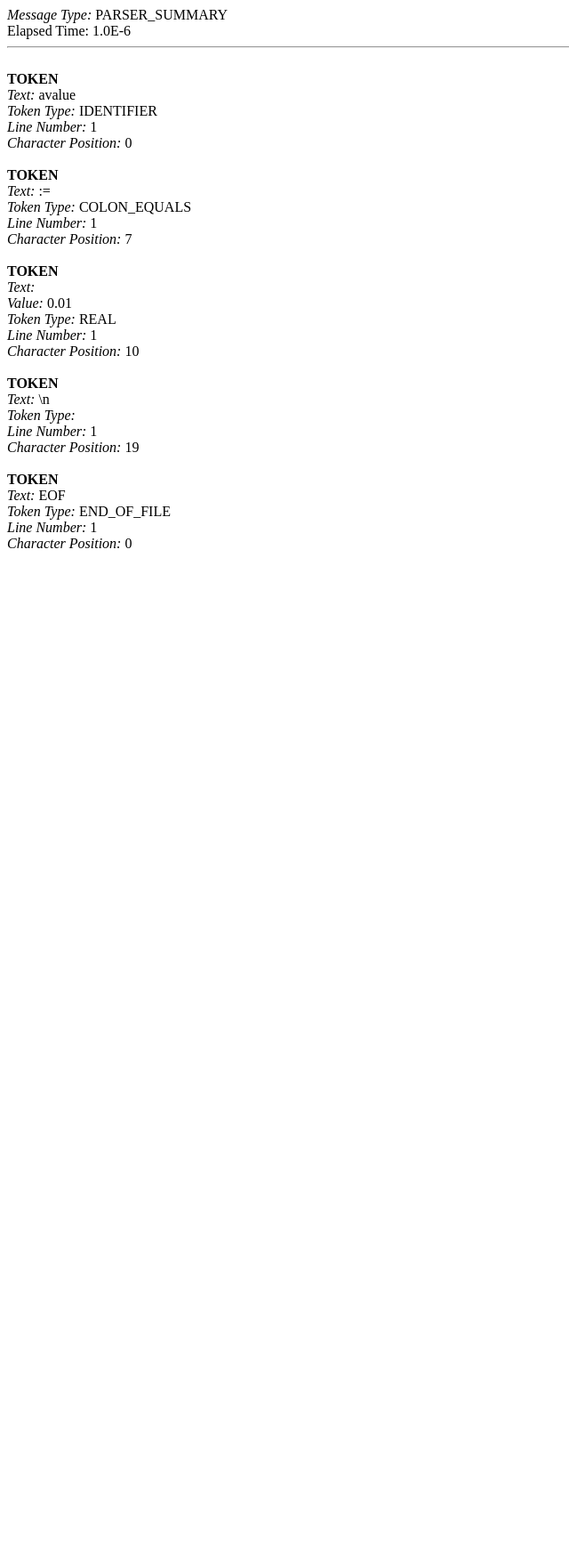
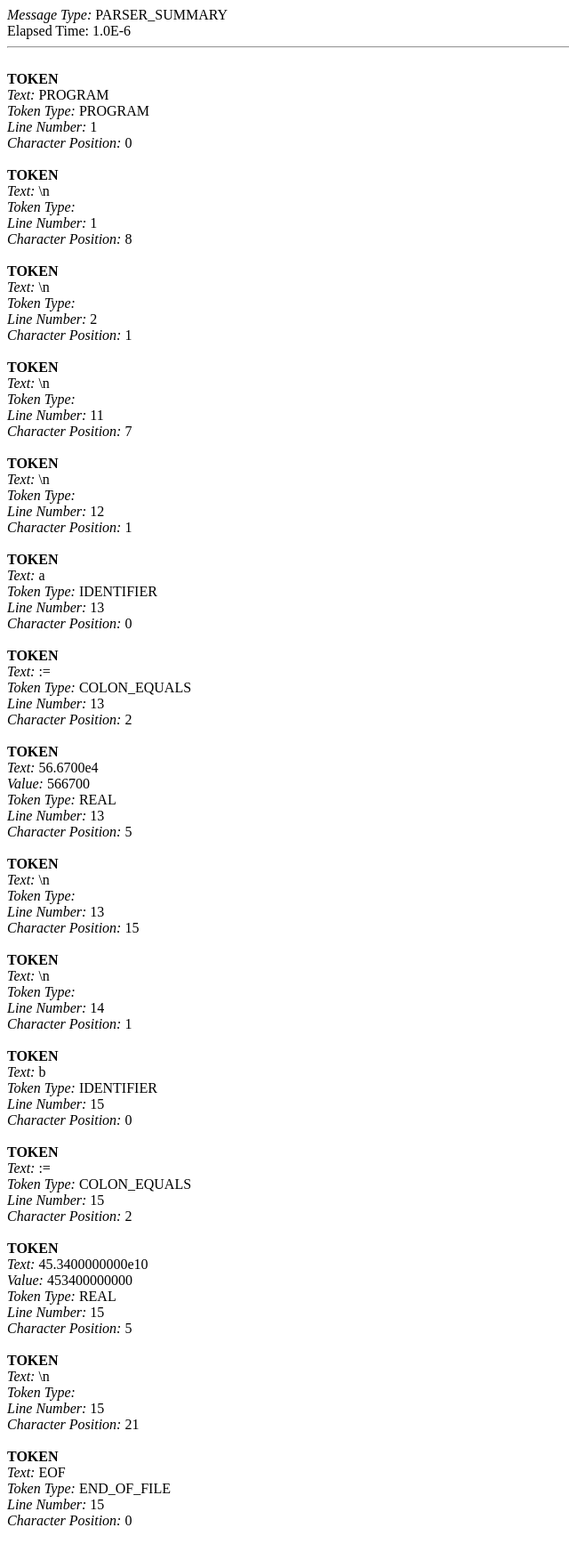
Before and after one commit to Jefalteague/Pascal, a PHP site: page / in a window 1280 px wide. Shown: the whole page at 89% size, without its empty margins (0-640 px from the left). Before the commit the page ends 616 px from the top, so only its background shows below. Run offline with PHP 8.4, Linux system fonts and the light colour scheme.

Commit message:
changed program to continue testing. cleaning on others.

```diff
--- a/Frontend/My_Language/Error/My_Language_Error_Code.php
+++ b/Frontend/My_Language/Error/My_Language_Error_Code.php
@@ -21,6 +21,7 @@ enum My_Language_Error_Code:string {
     case UNEXPECTED_EOF = 'UNEXPECTED_EOF';
 	case INVALID_NUMBER = 'INVALID_NUMBER';
 	case RANGE_INTEGER	= 'RANGE_INTEGER';
+	case RANGE_REAL	= 'RANGE_REAL';
 
 
 
--- a/Frontend/My_Language/My_Language_Number_Token.php
+++ b/Frontend/My_Language/My_Language_Number_Token.php
@@ -2,9 +2,8 @@
 
 namespace Frontend\My_Language;
 
-use Frontend\My_Language\My_Language_Token as My_Language_Token;
-use Frontend\My_Language\Error\My_Language_Error_Code;
-use Frontend\My_Language\My_Language_Token_Type as My_Language_Token_Type;
+use Frontend\My_Language\Error\My_Language_Error_Code as MLEC;
+use Frontend\My_Language\My_Language_Token_Type as MLTT;
 
 class My_Language_Number_Token extends My_Language_Token {
 
@@ -14,7 +13,7 @@ class My_Language_Number_Token extends My_Language_Token {
 
         $number = $this->extract_number($text_buffer);
 
-        $this->text = $number;
+        $this->text = $text_buffer;
 
     }
 
@@ -27,11 +26,11 @@ class My_Language_Number_Token extends My_Language_Token {
         $exponent_sign = '+';
         $current_char;
 
-        $this->type =  My_Language_Token_Type::INTEGER;
+        $this->type = MLTT::INTEGER;
 
         $whole_number_part = $this->unsigned_integer_digits($text_buffer);
 
-        if($this->type == My_Language_Token_Type::ERROR) {
+        if($this->type == MLTT::ERROR) {
 
             return;
 
@@ -47,7 +46,7 @@ class My_Language_Number_Token extends My_Language_Token {
 
             } else {
 
-                $this->type = My_Language_Token_Type::REAL;
+                $this->type = MLTT::REAL;
 
                 $text_buffer = $text_buffer . $current_char;
 
@@ -55,7 +54,7 @@ class My_Language_Number_Token extends My_Language_Token {
 
                 $fraction_part = $this->unsigned_integer_digits($text_buffer);
 
-                if($this->type == My_Language_Token_Type::ERROR ) {
+                if($this->type == MLTT::ERROR ) {
 
                     return;
 
@@ -69,7 +68,7 @@ class My_Language_Number_Token extends My_Language_Token {
 
         if($dot_dot == FALSE && (($current_char == 'e') || ($current_char == 'E'))) {
 
-            $this->type = My_Language_Token_Type::REAL;
+            $this->type = MLTT::REAL;
 
             $text_buffer = $text_buffer . $current_char;
 
@@ -89,21 +88,21 @@ class My_Language_Number_Token extends My_Language_Token {
 
         }
 
-        if($this->type ==  My_Language_Token_Type::INTEGER) {
+        if($this->type ==  MLTT::INTEGER) {
 
             $integer_value = $this->compute_integer_value($whole_number_part);
 
-            if($this->type != My_Language_Token_Type::ERROR) {
+            if($this->type != MLTT::ERROR) {
 
                 $this->value = $integer_value;
 
             }
 
-        } else if($this->type == My_Language_Token_Type::REAL) {
+        } else if($this->type == MLTT::REAL) {
 
             $float_value =  $this->compute_float_value($whole_number_part, $fraction_part, $exponent_part, $exponent_sign);
 
-            if($this->type != My_Language_Token_Type::ERROR) {
+            if($this->type != MLTT::ERROR) {
 
                 $this->value = $float_value;
 
@@ -119,9 +118,9 @@ class My_Language_Number_Token extends My_Language_Token {
 
             $text_buffer = $text_buffer . $current_char;
 
-            $this->type = My_Language_Token_Type::ERROR;
+            $this->type = MLTT::ERROR;
 
-            $this->value = My_Language_Error_Code::tryFrom('INVALID_NUMBER')->name;
+            $this->value = MLEC::tryFrom('INVALID_NUMBER')->name;
 
             return NULL;
 
@@ -152,7 +151,9 @@ class My_Language_Number_Token extends My_Language_Token {
         }
 
         $integer_value = 0;
+
         $previous_value = -1;
+
         $index = 0;
 
         while(($index < strlen($whole_number_part)) && ($integer_value >= $previous_value)) {
@@ -169,9 +170,9 @@ class My_Language_Number_Token extends My_Language_Token {
 
         } else {
 
-            $this->type = My_Language_Token_Type::ERROR;
+            $this->type = MLTT::ERROR;
 
-            $this->value =  My_Language_Error_Code::RANGE_INTEGER;
+            $this->value =  MLEC::RANGE_INTEGER;
 
             return 0;
 
@@ -189,24 +190,23 @@ class My_Language_Number_Token extends My_Language_Token {
 
         if($exponent_sign == '-') {
 
-            $exponent_value = -$exponent_value;
-
-            //var_dump($exponent_value); die;
+            $exponent_value = -($exponent_value);
 
         }
 
         if($fraction_part != NULL) {
-            //var_dump(strlen($fraction_part)); die;
+
             $exponent_value -= strlen($fraction_part);
-            //var_dump($exponent_value); die;
+
+            $digits = $digits . $fraction_part;
 
         }
 
         if(abs($exponent_value + strlen($whole_number_part)) > PHP_INT_SIZE) {
 
-            $this->type = My_Language_Token_Type::ERROR;
+            $this->type = MLTT::ERROR;
 
-            $this->value = My_Language_Error_Code::RANGE_REAL;
+            $this->value = MLEC::RANGE_REAL->name;
 
             return (float)0.0;
 
--- a/Frontend/Token/Token.php
+++ b/Frontend/Token/Token.php
@@ -46,6 +46,8 @@ class Token {
 
 	}
 
+	// getters for the class properties
+
 	public function get_source() {
 
 		return $this->source;
@@ -90,6 +92,14 @@ class Token {
 
 	}
 
+	public function get_current_line_number() {
+
+		return $this->current_line_number;
+
+	}
+
+	// the main/default extract method, overridden by specific tokens
+
 	public function extract() {
 
 		$this->text = $this->current_char();
@@ -99,6 +109,8 @@ class Token {
 		$this->next_char();
 
 	}
+
+	// the source convenience methods (for accessing source methods, which access the scanner methods)
 
 	public function current_char() {
 
@@ -118,10 +130,4 @@ class Token {
 
 	}
 
-	public function get_current_line_number() {
-
-		return $this->current_line_number;
-
-	}
-
 }
--- a/Program/Program_1.txt
+++ b/Program/Program_1.txt
@@ -1 +1,15 @@
-avalue := 100.00e-2
+PROGRAM
+
+{this is a comment
+
+that do continue across
+
+several
+
+lines
+
+:= 56}
+
+a := 56.6700e4
+
+b := 45.3400000000e10
```
